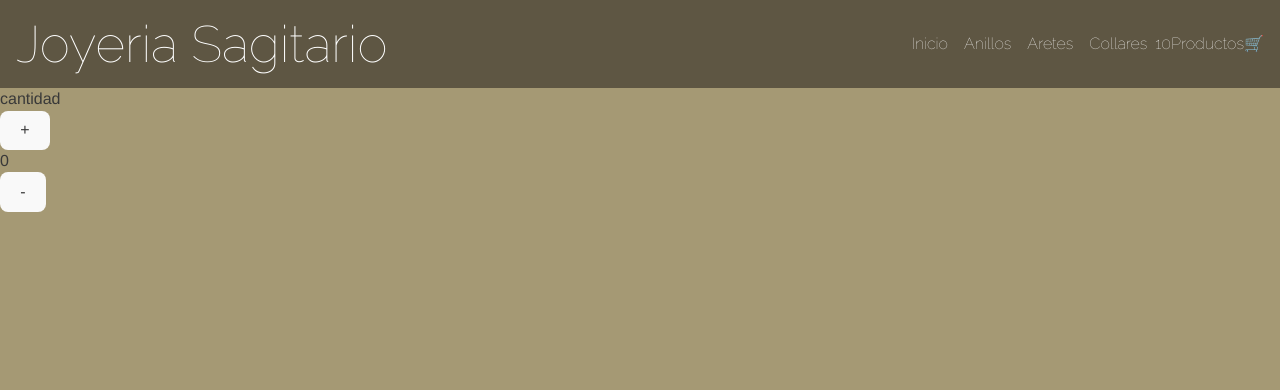
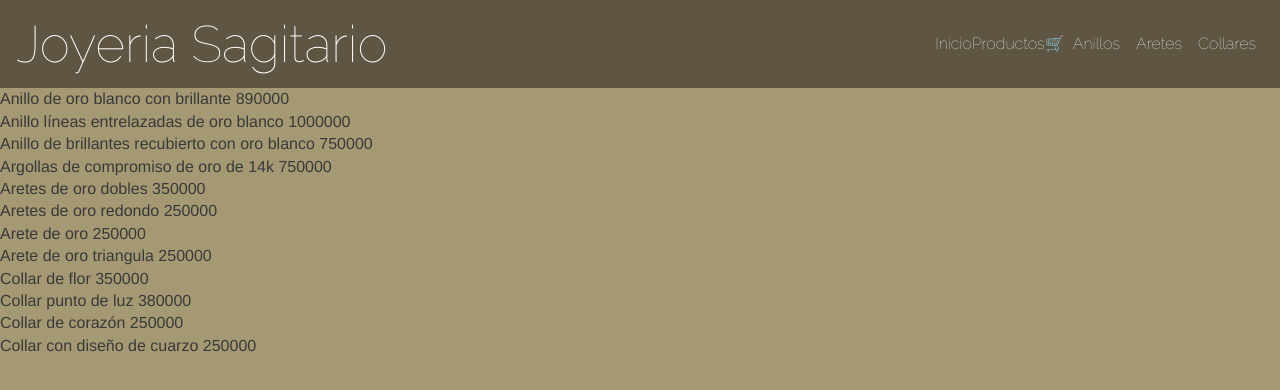
Before and after one commit to CataReygadasG/EntregaFinalReact, a React (Vite) app: page / in a window 1280 px wide. Shown: the top 390 px of the page. Built offline with nearby package versions, Linux system fonts and the light colour scheme.

Commit message:
Arreglos en la estructura del proyecto

```diff
--- a/public/joyas.json
+++ b/public/joyas.json
@@ -1,5 +1,14 @@
 [
-  { "id": 1, "name": "Anillo", "price": 800000 },
-  { "id": 2, "name": "Collar", "price": 500000 },
-  { "id": 3, "name": "Arete", "price": 400000 }
+  {"id": 1,"name": "Anillo de oro blanco con brillante", "price": 890000, "category": "anillo"},
+  {"id": 2, "name": "Anillo líneas entrelazadas de oro blanco","price": 1000000, "category": "anillo"},
+  {"id": 3, "name": "Anillo de brillantes recubierto con oro blanco","price": 750000, "category": "anillo"},
+  {"id": 4, "name": "Argollas de compromiso de oro de 14k","price": 750000},
+  {"id": 5, "name": "Aretes de oro dobles", "price": 350000, "category": "arete"},
+  {"id": 6, "name": "Aretes de oro redondo","price": 250000, "category": "arete"},
+  {"id": 7, "name": "Arete de oro", "price": 250000, "category": "arete"},
+  {"id": 8, "name": "Arete de oro triangula", "price": 250000, "category": "arete"},
+  {"id": 9, "name": "Collar de flor", "price": 350000, "category": "collar"},
+  {"id": 10, "name": "Collar punto de luz", "price": 380000, "category": "collar"},
+  {"id": 11, "name": "Collar de corazón", "price": 250000, "category": "collar"},
+  {"id": 12, "name": "Collar con diseño de cuarzo", "price": 250000, "category": "collar"}
 ]
--- a/src/App.jsx
+++ b/src/App.jsx
@@ -3,14 +3,10 @@ import NavBar from "./componentes/NavBar"
 
 
 function App() {
-
   return (
-
 <main>
   <NavBar/>
-
  <Cantidad titulo="cantidad" />
-
 </main>
 
   );
--- a/src/componentes/CartWidget.jsx
+++ /dev/null
@@ -1,6 +0,0 @@
-function CartWidget ({ items }) {
-    return <div>{items}</div>
-
-  }
-
-  export default CartWidget
--- a/src/componentes/NavBar.jsx
+++ b/src/componentes/NavBar.jsx
@@ -1,6 +1,5 @@
 import { useState } from 'react';
 import './NavBar.css';
-import CartWidget from "./CartWidget"
 import "../App"
 import { Link } from "react-router-dom";
 const NavBar = () => {
@@ -29,13 +28,13 @@ const NavBar = () => {
 
         <nav className={ `NavBar-nav ${ menu ? 'isActive' : '' }` }>
             <ul className="NavBar-ul">
-                <li className="NavBar-li"><a href="#" className="NavBar-a">Inicio</a></li>
+                <Link to="/">Inicio</Link>
+                <Link to="/productos">Productos</Link>
+                <Link to="/carrito">🛒</Link>
                 <li className="NavBar-li"><a href="#" className="NavBar-a">Anillos</a></li>
                 <li className="NavBar-li"><a href="#" className="NavBar-a">Aretes</a></li>
                 <li className="NavBar-li"><a href="#" className="NavBar-a">Collares</a></li>
-                <CartWidget items={10}>🛒</CartWidget>
-                <Link to="/productos">Productos</Link>
-                <Link to="/carrito">🛒</Link>
+
 
             </ul>
         </nav>
--- a/src/main.jsx
+++ b/src/main.jsx
@@ -1,20 +1,19 @@
 import React from 'react'
 import ReactDOM from 'react-dom/client'
-import App from './App.jsx'
 import './index.css'
 import { BrowserRouter, Route, Routes } from 'react-router-dom'
-import Cart from './routes/Cart.jsx'
-import ItemListContainer from './componentes/ItemListContainer.jsx'
-import Producto from "./routes/Producto.jsx"
+import ItemListContainer from './routes/ItemListContainer.jsx'
+import ItemDetailContainer from "./routes/ItemDetailContainer"
+import CartWidget from './routes/CartWidget.jsx'
 
 ReactDOM.createRoot(document.getElementById('root')).render(
   <React.StrictMode>
     <BrowserRouter>
     <Routes>
-    <Route path='/' element={<App />} />
-    <Route path='/productos' element={<ItemListContainer />} />
-    <Route path='/producto/:productoId' element={<Producto />} />
-    <Route exact path='/carrito' element={<Cart />} />
+    <Route path='/' element={<ItemListContainer />} />
+    <Route path='/category' element={<ItemListContainer />} />
+    <Route path='/item/:id' element={<ItemDetailContainer />} />
+    <Route exact path='/carrito' element={<CartWidget />} />
 
     </Routes>
     </BrowserRouter>
--- a/src/routes/Cart.jsx
+++ /dev/null
@@ -1,9 +0,0 @@
-const Cart = () => {
-  return (
-    <div>
-      Carrito de compras
-    </div>
-  )
-}
-
-export default Cart
--- /dev/null
+++ b/src/routes/CartWidget.jsx
@@ -0,0 +1,11 @@
+import NavBar from "../componentes/NavBar";
+  const CartWidget = () => {
+    return (
+      <div>
+        <NavBar/>
+        Carrito de compras
+      </div>
+    )
+  }
+
+  export default CartWidget
--- a/src/routes/Producto.jsx
+++ b/src/routes/ItemDetailContainer.jsx
@@ -1,3 +1,4 @@
+//Muestra los productos por id
 import { useEffect, useState } from "react";
 import { useParams } from "react-router-dom"
 function Producto()  {
@@ -8,7 +9,7 @@ useEffect(() => {
         fetch('/joyas.json')
           .then((res) => res.json())
           .then((json) => {
-            const producto = json.find(item => item.id == params.productoId);
+            const producto = json.find(item => item.id == params.id);
             console.log(producto)
           })
           .catch((error) => console.error(error))
--- a/src/componentes/ItemListContainer.jsx
+++ b/src/routes/ItemListContainer.jsx
@@ -1,5 +1,5 @@
 import { useEffect, useState } from "react";
-
+import NavBar from "../componentes/NavBar";
 function ItemListContainer() {
   const [isLoading, setLoading] = useState(true);
   const [joyas, setJoyas] = useState([]);
@@ -25,6 +25,7 @@ function ItemListContainer() {
 
   return (
     <main>
+       <NavBar/>
       {joyas.map((producto) => (
         <article className="box" key={producto.id}>
           <strong>{producto.name}</strong> {producto.price}
```
